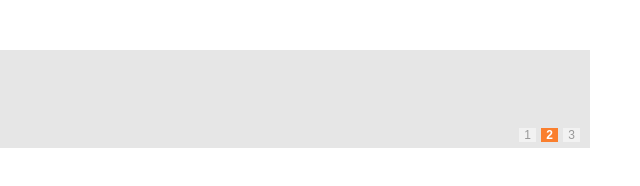
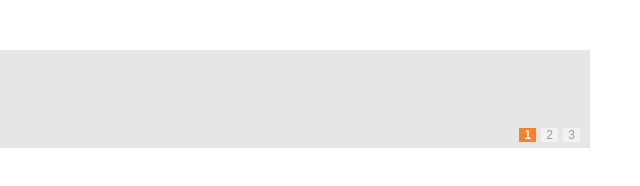
Before and after one commit to xieQin/cherish-slider, a website: page index.html in a window 1280 px wide. Shown: the full height of the page, 640-1280 px from the left. Drawn offline with nearby package versions, Linux system fonts and the light colour scheme.

Commit message:
fix bugs

```diff
--- a/cherish-slider.js
+++ b/cherish-slider.js
@@ -1,8 +1,8 @@
 (function(exports, $) {
   'use strict'
 
-  var _el,
-  intervalId,
+  var _el, //轮播节点
+  intervalId, //定时器id
   _config = {
     index: 0, //轮播初始设置
     time: 1000 //轮播间隔
@@ -12,6 +12,12 @@
     return new Slider.prototype.init(el, opts)
   }
 
+  /**
+   * [_extend 合并配置]
+   * @param  {[type]} o [description]
+   * @param  {[type]} n [description]
+   * @return {[type]}   [description]
+   */
   function _extend (o, n) {
     for (var p in n) {
       if (n.hasOwnProperty(p) && !o.hasOwnProperty(p)) {
@@ -21,6 +27,10 @@
     return o
   }
 
+  /**
+   * [_change 样式修改及动画]
+   * @return {[type]} [description]
+   */
   function _change () {
     var height = _config.index * 100
     $(_el).css('top', '-' + height + 'px')
@@ -28,6 +38,10 @@
     $("#slider-index li").eq(_config.index).addClass('active')
   }
 
+  /**
+   * [_stop 停止]
+   * @return {[type]} [description]
+   */
   function _stop () {
     clearInterval(intervalId)
   }
@@ -35,6 +49,7 @@
   function _start () {
     renderIndex()
 
+    //监听事件
     $('#slider-index li').on('mouseover', function() {
       _stop ()
     })
@@ -53,6 +68,10 @@
     _animation ()
   }
 
+  /**
+   * [_animation 定时器]
+   * @return {[type]} [description]
+   */
   function _animation () {
     intervalId = setInterval(function() {
       _config.index = ((_config.index + 1) >= _config.length) ? (_config.index + 1 - _config.length) : (_config.index + 1)
@@ -60,7 +79,12 @@
     }, _config.time)
   }
 
+  /**
+   * [renderIndex 显示轮播指引]
+   * @return {[type]} [description]
+   */
   function renderIndex() {
+    $('#slider-index').remove()
     var html = [
       '<ol id="slider-index">',
       '</ol>'
@@ -81,12 +105,21 @@
       _config.length = $(_el).children().length - 0
       return this
     },
+
     /**
      * [start 启动轮播]
      * @return {[type]} [description]
      */
     start: function () {
-      _start()
+      _start ()
+    },
+
+    /**
+     * [stop 终止轮播]
+     * @return {[type]} [description]
+     */
+    stop: function () {
+      _stop ()
     }
   }
 
--- a/index.html
+++ b/index.html
@@ -23,10 +23,11 @@
   <script type="text/javascript" src="//cdn.bootcss.com/jquery/3.0.0/jquery.js"></script>
   <script type="text/javascript" src="./cherish-slider.js"></script>
   <script type="text/javascript">
-    Slider('#slider-img', {
-      time: 1000,
-      index: 2
-    }).start()
+    var slider = Slider('#slider-img', {
+      time: 2000,
+      index: 1
+    })
+    slider.start()
   </script>
 </body>
 </html>
```
